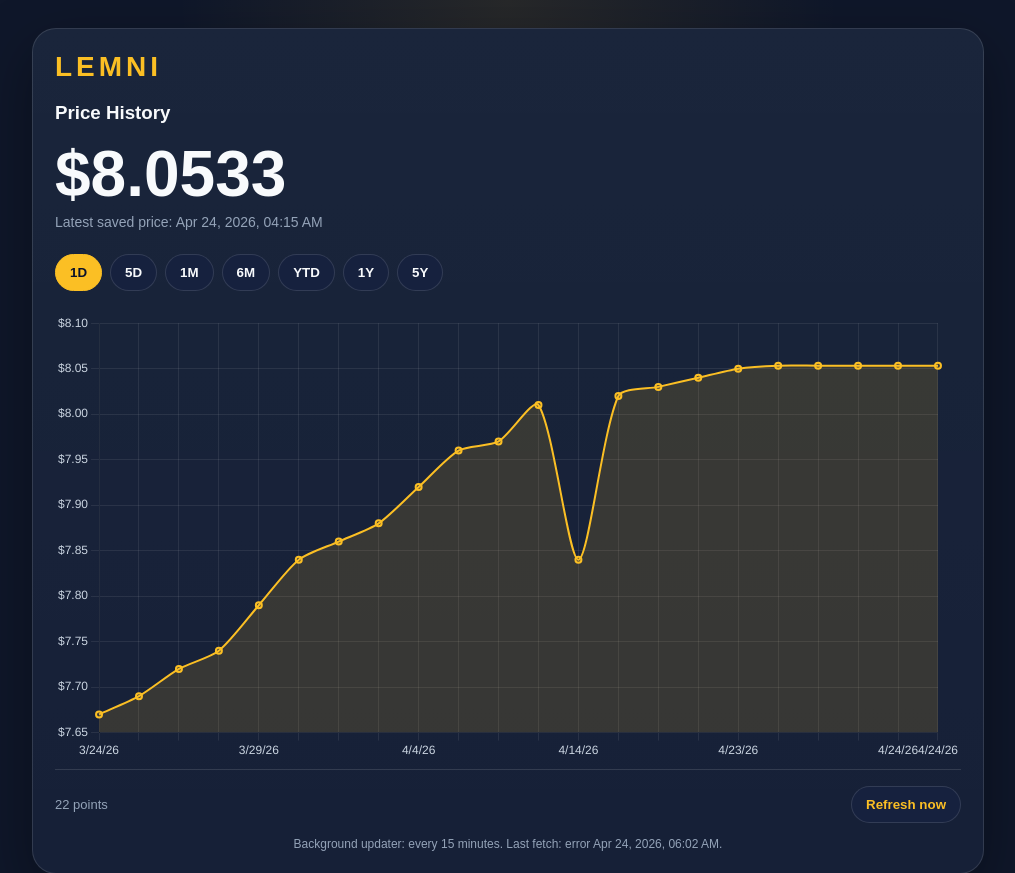
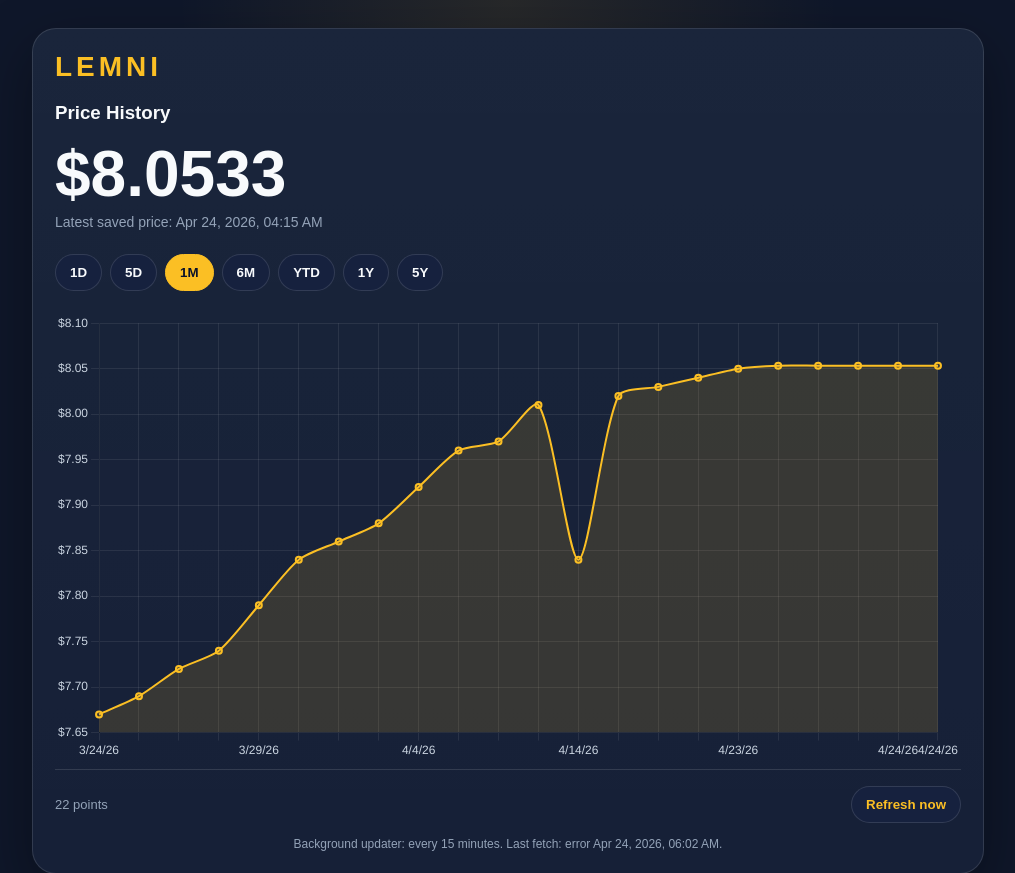
Before and after one commit to tjenkins47/LEMNI-Chart, a Flask app: page / in a window 1280 px wide. Shown: the top 873 px of the page, without its empty margins (132-1147 px from the left). Run offline with Flask 3, Linux system fonts and the light colour scheme; data comes from the database, SQL or seed files in the repository.

Commit message:
Add files via upload

```diff
--- a/templates/index.html
+++ b/templates/index.html
@@ -16,9 +16,9 @@
             <div id="latestDate" class="latest-date">Loading price history...</div>
 
             <div class="range-row" aria-label="Chart range selector">
-                <button class="range-btn active" data-range="1D">1D</button>
+                <button class="range-btn" data-range="1D">1D</button>
                 <button class="range-btn" data-range="5D">5D</button>
-                <button class="range-btn" data-range="1M">1M</button>
+                <button class="range-btn active" data-range="1M">1M</button>
                 <button class="range-btn" data-range="6M">6M</button>
                 <button class="range-btn" data-range="YTD">YTD</button>
                 <button class="range-btn" data-range="1Y">1Y</button>
```
